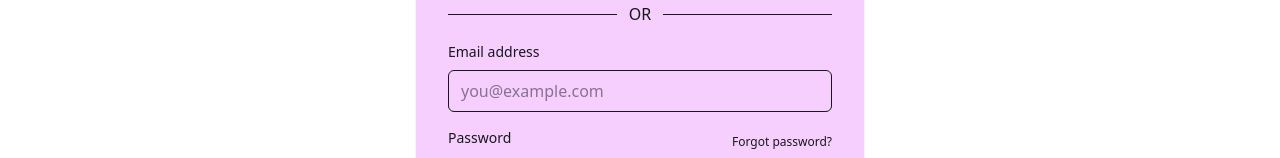
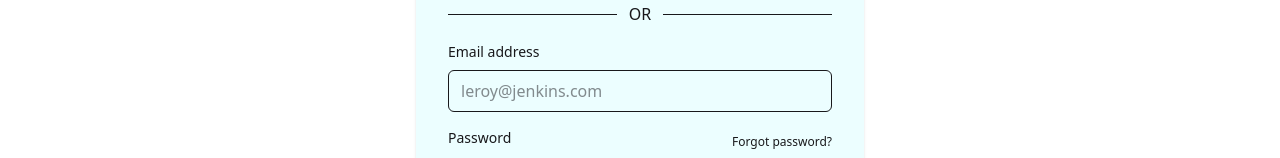
Before and after one commit to tofashish527/HobbyNest-Client-Side, a React (Vite) app: page /login in a window 1280 px wide. Shown: the part 297-455 px from the top of the page. Built offline with nearby package versions, Linux system fonts and the light colour scheme; no server answers.

Commit message:
authprovider & displayname & login functionality added

```diff
--- a/src/Component/Header.jsx
+++ b/src/Component/Header.jsx
@@ -2,22 +2,22 @@
 
 //import React, { use } from 'react';
 import { NavLink, Link } from 'react-router';
-// import userIcon from "../assets/user.png";
-//import { Authcontext } from '../Provider/Authprovider';
-// import { toast } from 'react-toastify';
+import { AuthContext } from '../Context/AuthContext';
+import { use } from 'react';
+import { toast, ToastContainer } from 'react-toastify';
 
 const Header = () => {
- // const { user, logout } = use(Authcontext);
+ const { user, logout } = use(AuthContext);
 
-//   const handleLogout = () => {
-//     logout()
-//       .then(() => {
-//        // toast.success("You Have Logged Out")
-//       })
-//       .catch(() => {
-//       // toast.error("Please Try Again");
-//       });
-//   };
+  const handleLogout = () => {
+    logout()
+      .then(() => {
+       toast.success("You Have Logged Out")
+      })
+      .catch(() => {
+      toast.error("Please Try Again");
+      });
+  };
 
   const links = (
     <>
@@ -59,25 +59,32 @@ const Header = () => {
       </div>
 
        <div className="navbar-end flex items-center gap-4">
-        <Link to="/login" className="btn bg-blue-900 text-white px-6">Login</Link>
-        {/* {user ? (
+        {user ? (
           <>
-            <div className="relative group flex items-center gap-2">
+            <div className="relative group">
   <img
-                src=''
+    src={user.photoURL || "https://i.postimg.cc/J4dvR3m7/free-photo-of-dirt-road-in-evergreen-forest.jpg"}
     alt="User"
     className="w-10 h-10 rounded-full border-2 border-violet-600 object-cover"
   />
-              <span className="opacity-0 group-hover:opacity-100 transition-opacity duration-300 text-sm font-medium">
-                {user.displayName || "User"}
-              </span>
+  {/* <span className="absolute top-full left-1/2 -translate-x-1/2 mt-1 px-2 py-1 bg-white text-gray-800 text-sm rounded shadow-lg opacity-0 group-hover:opacity-100 transition-opacity duration-300 whitespace-nowrap z-10">
+    {user.displayName || "Anonymous"}
+  </span> */}
+  {user?.displayName && (
+  <div className="absolute left-1/2 transform -translate-x-1/2 top-full mt-2 px-3 py-1 bg-gray-400 border-gray-300 text-gray-900 text-xl font-bold rounded shadow-lg opacity-0 group-hover:opacity-100 transition-opacity duration-300 z-50 whitespace-nowrap">
+    {user.displayName}
   </div>
+)}
+
+</div>
+
             <button onClick={handleLogout} className="btn bg-blue-900 text-white px-6">Logout</button>
           </>
         ) : (
-          <Link to="/auth/login" className="btn bg-blue-900 text-white px-6">Login</Link>
-        )} */}
+          <Link to="/login" className="btn bg-blue-900 text-white px-6">Login</Link>
+        )}
       </div>
+
     </div>
   );
 };
--- a/src/Component/Home.jsx
+++ b/src/Component/Home.jsx
@@ -4,6 +4,7 @@ import HobbyCard from './HobbyCard';
 import BannerSlider from './BannerSlider';
 import OfferSection from './OfferSection';
 import Testimonials from './Testimonial';
+import { ToastContainer } from 'react-toastify';
 const Home = () => {
 
     const data=useLoaderData();
@@ -28,6 +29,7 @@ const Home = () => {
             </div>
             <OfferSection></OfferSection>
             <Testimonials></Testimonials>
+             <ToastContainer autoClose={4000}/>
         </div>
     );
 };
--- a/src/Component/Login.jsx
+++ b/src/Component/Login.jsx
@@ -1,36 +1,43 @@
-import React, { use } from 'react';
-import { Link, Navigate, useNavigate } from 'react-router';
-import { Authcontext } from '../Context/Authcontext';
+
+import React, {  use, useRef, useState } from 'react';
+import { Link, useLocation, useNavigate} from 'react-router';
+import { toast, ToastContainer } from 'react-toastify';
+import { AuthContext } from '../Context/AuthContext';
 
 const Login = () => {
-	 const {loguser,signInWithGoogle}=use(Authcontext)
-		console.log(loguser);
-	   const navigate=useNavigate();
-		const handlelogin=e=>{
-		  e.preventDefault();
-		  const form=e.target;
-		  const formdata=new FormData(form);
-		  const email=formdata.get('email');
-		  const password=formdata.get('password');
-		  console.log(email,password);
+    const {loguser,setUser,signInWithGoogle}=use(AuthContext);
+    const [success,setSuccess]=useState(false);
+    const [errormessage,setErrormessage]=useState('')
+    const location=useLocation();
+    const navigate=useNavigate();
+    const emailRef=useRef();
+    const handleLogin=(e)=>{
+        e.preventDefault()
+        const email=e.target.email.value;
+        const password=e.target.password.value;
+        //console.log(email,password)
+        setErrormessage('')
+        setSuccess(false)
+        loguser(email,password)
+        .then((result)=>{
+            const user=result.user;
+            setUser(user)
+            toast.success("Login Successful")
 
-		  loguser(email,password)
-		  .then(result=>{
-			console.log(result.user);
-			navigate('/');
-		  })
-		  .catch(error=>{
-			console.log(error)
-		  })
+            setTimeout(() =>navigate(`${location.state? location.state : '/'}`), 100);
+        })
+        .catch(()=>{
+            //const errormessage=error.errormessage;
+           toast.error("Make Sure You have entered correct email and password")
 
-		}
+        })
+    }
 
-		 const handleGooglelogin = () => {
+    const handleGooglelogin = () => {
         signInWithGoogle()
           .then((result) => {
-			console.log(result.user)
-            //const user = result.user;
-            //setUser(user);
+            const user = result.user;
+            setUser(user);
             navigate('/');
           })
           .catch((error) => {
@@ -38,12 +45,20 @@ const Login = () => {
           });
       };
 
+
     return (
-         <div className="w-full max-w-md mx-auto p-4 rounded-md shadow sm:p-8 bg-fuchsia-200 dark:bg-gray-50 dark:text-gray-800">
+        <div className="w-full max-w-md mx-auto p-4 rounded-md shadow sm:p-8 bg-cyan-50 dark:bg-gray-50 dark:text-gray-800">
+
 	<h2 className="mb-3 text-3xl font-semibold text-center">Login to your account</h2>
     <p>New To Our Website? Please <Link className='text-xl text-blue-700 underline' to='/register'>Register</Link></p>
+        {
+            errormessage && <p className='text-3xl text-red-700'>{errormessage}</p>
+        }
+        {
+            success && <p className='text-2xl text-green-700'>Login Successfully</p>
+        }
 	<div className="my-6 space-y-4">
-		<button onClick={handleGooglelogin}  aria-label="Login with Google" type="button" className="flex  hover:bg-gray-400 hover:text-white items-center justify-center w-full p-4 space-x-4 border rounded-md focus:ring-2 focus:ring-offset-1 dark:border-gray-600 focus:dark:ring-violet-600">
+		<button  onClick={handleGooglelogin} aria-label="Login with Google" type="button" className="flex  hover:bg-gray-400 hover:text-white items-center justify-center w-full p-4 space-x-4 border rounded-md focus:ring-2 focus:ring-offset-1 dark:border-gray-600 focus:dark:ring-violet-600">
 			<svg xmlns="http://www.w3.org/2000/svg" viewBox="0 0 32 32" className="w-5 h-5 fill-current">
 				<path d="M16.318 13.714v5.484h9.078c-0.37 2.354-2.745 6.901-9.078 6.901-5.458 0-9.917-4.521-9.917-10.099s4.458-10.099 9.917-10.099c3.109 0 5.193 1.318 6.38 2.464l4.339-4.182c-2.786-2.599-6.396-4.182-10.719-4.182-8.844 0-16 7.151-16 16s7.156 16 16 16c9.234 0 15.365-6.49 15.365-15.635 0-1.052-0.115-1.854-0.255-2.651z"></path>
 			</svg>
@@ -55,22 +70,23 @@ const Login = () => {
 		<p className="px-3 dark:text-gray-600">OR</p>
 		<hr  className="w-full dark:text-gray-600" />
 	</div>
-	<form onSubmit={handlelogin}  noValidate="" action="" className="space-y-8">
+	<form onSubmit={handleLogin} noValidate="" action="" className="space-y-8">
 		<div className="space-y-4">
 			<div className="space-y-2">
 				<label htmlFor="email" className="block text-sm">Email address</label>
-				<input type="email"name="email" id="email" placeholder="you@example.com" className="w-full px-3 py-2 border rounded-md dark:border-gray-300 dark:bg-gray-50 dark:text-gray-800 focus:dark:border-violet-600 required" />
+				<input type="email"  ref={emailRef} name="email" id="email" placeholder="leroy@jenkins.com" className="w-full px-3 py-2 border rounded-md dark:border-gray-300 dark:bg-gray-50 dark:text-gray-800 focus:dark:border-violet-600 required" />
 			</div>
 			<div className="space-y-2">
 				<div className="flex justify-between">
 					<label htmlFor="password" className="text-sm">Password</label>
-					<div><a rel="noopener noreferrer" href="#" className="text-xs hover:underline dark:text-gray-600 ">Forgot password?</a></div>
+					<div ><a rel="noopener noreferrer" href="#" className="text-xs hover:underline dark:text-gray-600 ">Forgot password?</a></div>
 				</div>
 				<input type="password" name="password" id="password" placeholder="*****" className="w-full px-3 py-2 border rounded-md dark:border-gray-300 dark:bg-gray-50 dark:text-gray-800 focus:dark:border-violet-600 required" />
 			</div>
 		</div>
 		<button type="submit" className="w-full px-8 py-3 font-semibold rounded-md bg-blue-950 text-white hover:bg-gray-400"> Sign in</button>
 	</form>
+	<ToastContainer autoClose={4000}></ToastContainer>
 </div>
     );
 };
--- a/src/Component/Register.jsx
+++ b/src/Component/Register.jsx
@@ -1,33 +1,64 @@
-import React, { use } from 'react';
-import { Link } from 'react-router';
-import { Authcontext } from '../Context/Authcontext';
+import React, {useContext, useState } from 'react';
+import { Link, useNavigate } from 'react-router';
+import { AuthContext } from '../Context/AuthContext';
+import { updateProfile } from 'firebase/auth';
+import { toast, ToastContainer } from 'react-toastify';
+import { FiEye, FiEyeOff } from 'react-icons/fi';
 
 const Register = () => {
-    const {createuser}=use(Authcontext)
-    console.log(createuser);
+    const {createuser,setUser}=useContext(AuthContext)
+    //console.log(createuser);
+    const navigate=useNavigate();
 
+  const [showPassword, setShowPassword] = useState(false);
+  const [errormessage, setErrormessage] = useState('');
     const handleregister=e=>{
       e.preventDefault();
       const form=e.target;
       const formdata=new FormData(form);
       const email=formdata.get('email');
       const photo=formdata.get('photo');
+      const name=formdata.get('name');
       const password=formdata.get('password');
-      console.log(email,photo,password);
 
-      createuser(email,password)
-      .then(result=>{
-        console.log(result.user);
+       const passExp = /^(?=.*[a-z])(?=.*[A-Z]).{6,}$/;
+      if (!passExp.test(password)) {
+      setErrormessage(
+        'Password must have at least 1 uppercase letter, 1 lowercase letter, and be at least 6 characters long.'
+      );
+      return;
+    }
+
+    setErrormessage('');
+
+     createuser(email, password)
+      .then(result => {
+        const user = result.user;
+
+        updateProfile(user, {
+          displayName: name,
+          photoURL: photo,
+        }).then(() => {
+          setUser({ ...user, displayName: name, photoURL: photo });
+          toast.success("Registration Successful!");
+          setTimeout(() => navigate('/'), 100);
+        });
       })
-      .catch(error=>{
-        console.log(error)
-      })
+      .catch(error => {
+        setErrormessage(error.message);
+        toast.error("Registration Incomplete!");
+      });
+
 
     }
     return (
-            <div className="w-full max-w-md mx-auto p-4 mb-5 bg-fuchsia-200 rounded-md shadow sm:p-8 dark:bg-gray-50 dark:text-gray-800">
+      <div className="w-full max-w-md mx-auto p-4 mb-5 bg-fuchsia-200 rounded-md shadow sm:p-8 dark:bg-gray-50 dark:text-gray-800">
+
       <h2 className="mb-3 text-3xl font-semibold text-center">Register your account</h2>
       <p>Already have an account? <Link to='/login' className="text-blue-700 text-xl underline">Login</Link></p>
+
+      {errormessage && <p className='text-red-600 text-sm mt-2'>{errormessage}</p>}
+
 
       <div className="flex items-center w-full my-4">
         <hr className="w-full dark:text-gray-600" />
@@ -58,15 +89,17 @@ const Register = () => {
           <div className="relative">
             <label className="block text-sm mb-1">Password</label>
             <input
-              type= 'password'
+              type={showPassword ? 'text' : 'password'}
               name="password"
               placeholder="********"
               className="w-full px-3 py-2 border rounded-md dark:border-gray-300"
               required
             />
             <span
+              onClick={() => setShowPassword(!showPassword)}
               className="absolute right-3 top-9 cursor-pointer text-xl text-gray-600"
             >
+              {showPassword ? <FiEye /> : <FiEyeOff />}
             </span>
           </div>
         </div>
@@ -75,6 +108,7 @@ const Register = () => {
           Register
         </button>
       </form>
+      <ToastContainer autoClose={4000}></ToastContainer>
     </div>
     );
 };
--- a/src/Context/AuthProvider.jsx
+++ b/src/Context/AuthProvider.jsx
@@ -1,32 +1,54 @@
-import React from 'react';
-import { Authcontext } from './Authcontext';
-import { createUserWithEmailAndPassword, getAuth, GoogleAuthProvider, signInWithEmailAndPassword, signInWithPopup } from 'firebase/auth';
+import React, { useEffect, useState } from 'react';
+import { createUserWithEmailAndPassword, getAuth, GoogleAuthProvider, onAuthStateChanged, signInWithEmailAndPassword, signInWithPopup, signOut } from 'firebase/auth';
 import { app } from '../firebase.init';
+import { AuthContext } from './AuthContext';
 const auth = getAuth(app);
 const AuthProvider = ({children}) => {
 
-   const createuser=(email,password)=>{
-    return createUserWithEmailAndPassword(auth,email,password)
-   }
-     const loguser=(email,password)=>{
-        return signInWithEmailAndPassword(auth,email,password)
+    const [user, setUser] = useState(null);
+    const [loading, setLoading] = useState(true)
+
+    const createuser = (email, password) => {
+        return createUserWithEmailAndPassword(auth, email, password)
     }
+
+    const loguser = (email, password) => {
+        return signInWithEmailAndPassword(auth, email, password)
+    }
+
     const signInWithGoogle = () => {
         const provider = new GoogleAuthProvider();
-        return signInWithPopup(auth, provider);
-      };
+        return signInWithPopup(auth, provider)
+            .then((result) => {
+                console.log("Google Sign-In result:", result.user);
+                return result;
+            });
+    };
+
+    const logout = () => {
+        return signOut(auth);
+    }
+
+
+
+    useEffect(() => {
+  const unsubscribe = onAuthStateChanged(auth, (currentUser) => {
+    console.log("Auth state changed. Current user:", currentUser);
+    setUser(currentUser);
+    setLoading(false);
+  });
+  return () => unsubscribe();
+}, []);
+
+
    const userinfo={
-    createuser,loguser,signInWithGoogle
+    createuser,loguser,signInWithGoogle,user,setUser,logout,loading,setLoading
    }
     return (
-            <Authcontext value={userinfo}>
+            <AuthContext value={userinfo}>
                 {children}
-            </Authcontext>
+            </AuthContext>
     );
 };
 
 export default AuthProvider;
-//import { createUserWithEmailAndPassword, getAuth, GoogleAuthProvider, onAuthStateChanged, sendPasswordResetEmail, signInWithEmailAndPassword, signInWithPopup, signOut } from 'firebase/auth';
-// const authdata={
-  //      user,setUser,createUser,logUser,logout,loading,setLoading,resetPassword,signInWithGoogle
-    //}
--- a/src/Context/Authcontext.jsx
+++ b/src/Context/Authcontext.jsx
@@ -1,3 +1,3 @@
 import { createContext } from "react"
 
-export const Authcontext=createContext(null);
+export const AuthContext=createContext(null);
--- a/src/Layout/Mainlayout.jsx
+++ b/src/Layout/Mainlayout.jsx
@@ -3,6 +3,7 @@ import { Outlet, useNavigation } from 'react-router';
 import Header from '../Component/Header';
 import Footer from '../Component/Footer';
 import Spinner from '../Component/Spinner';
+import { ToastContainer } from 'react-toastify';
 
 const Mainlayout = () => {
     const navigation = useNavigation();
```
Lines whose indentation alone changed are shown as unchanged.
